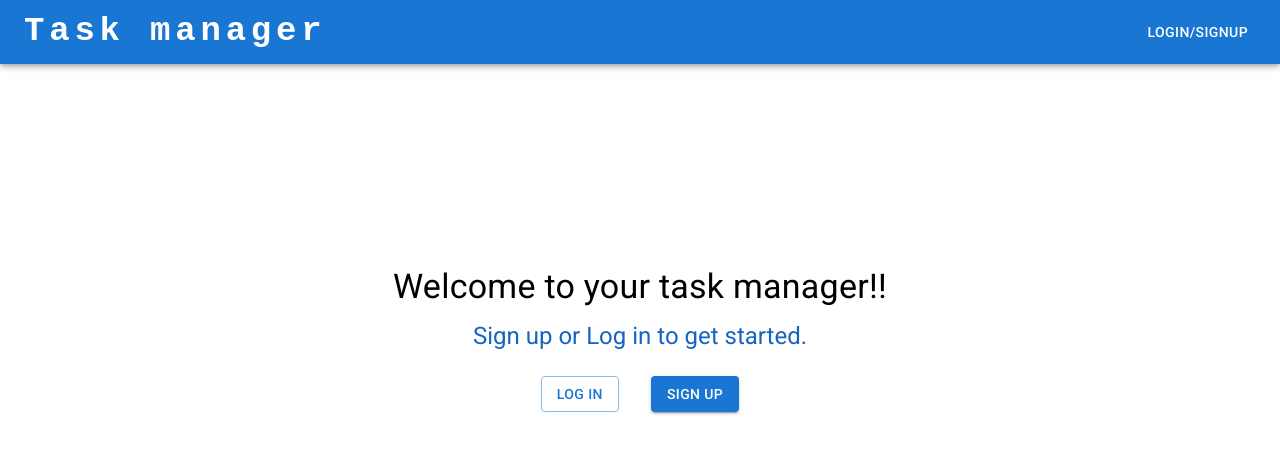
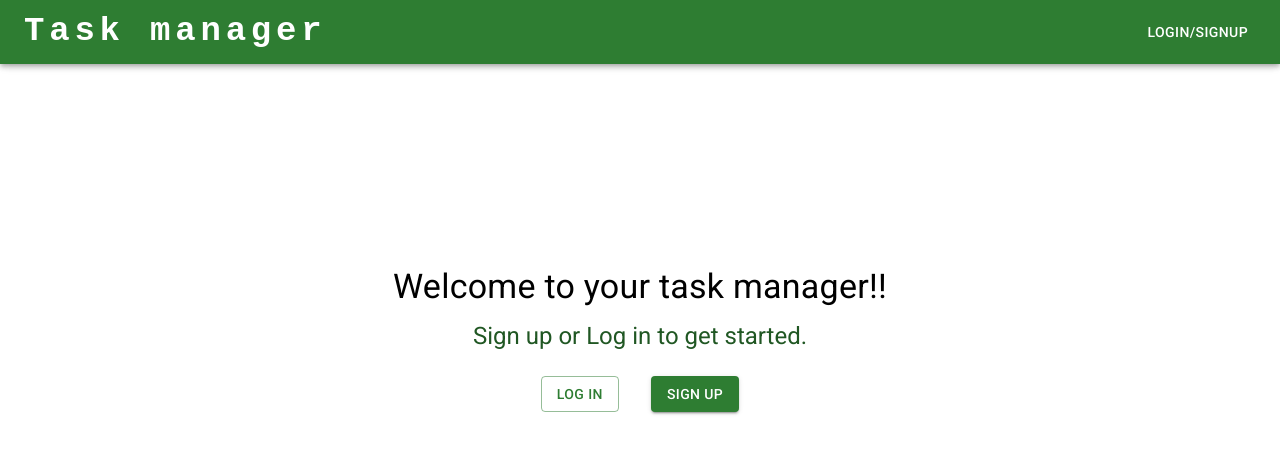
Before and after one commit to kotyamur/task-manager, a React (Create React App) app in the folder client/: page / in a window 1280 px wide. Shown: the top 454 px of the page. Built offline with nearby package versions, Linux system fonts and the light colour scheme.

Commit message:
add green theme

```diff
--- a/client/src/index.tsx
+++ b/client/src/index.tsx
@@ -1,5 +1,6 @@
 // import React from 'react';
 import ReactDOM from 'react-dom/client';
+import { createTheme, ThemeProvider } from "@mui/material/styles";
 import { Provider } from "react-redux";
 import { store, persistor } from "./redux/store";
 import { PersistGate } from "redux-persist/integration/react";
@@ -8,11 +9,20 @@
 import reportWebVitals from './reportWebVitals';
 import { BrowserRouter } from "react-router-dom";
 
+const theme = createTheme({
+  palette: {
+    primary: {
+      main: "#2e7d32",
+    },
+  },
+});
+
 const root = ReactDOM.createRoot(
   document.getElementById('root') as HTMLElement
 );
 root.render(
   // <React.StrictMode>
+  <ThemeProvider theme={theme}>
     <Provider store={store}>
       <PersistGate loading={null} persistor={persistor}>
         <BrowserRouter>
@@ -20,6 +30,8 @@
         </BrowserRouter>
       </PersistGate>
     </Provider>
+  </ThemeProvider>
+
   // </React.StrictMode>
 );
 
```
